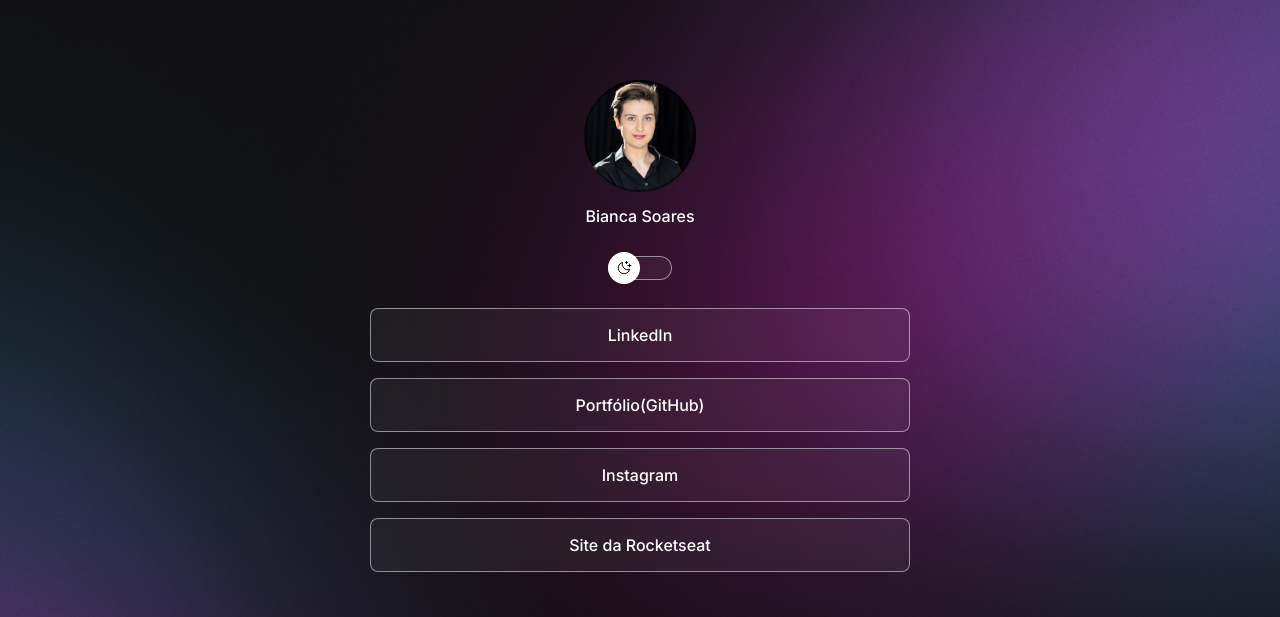
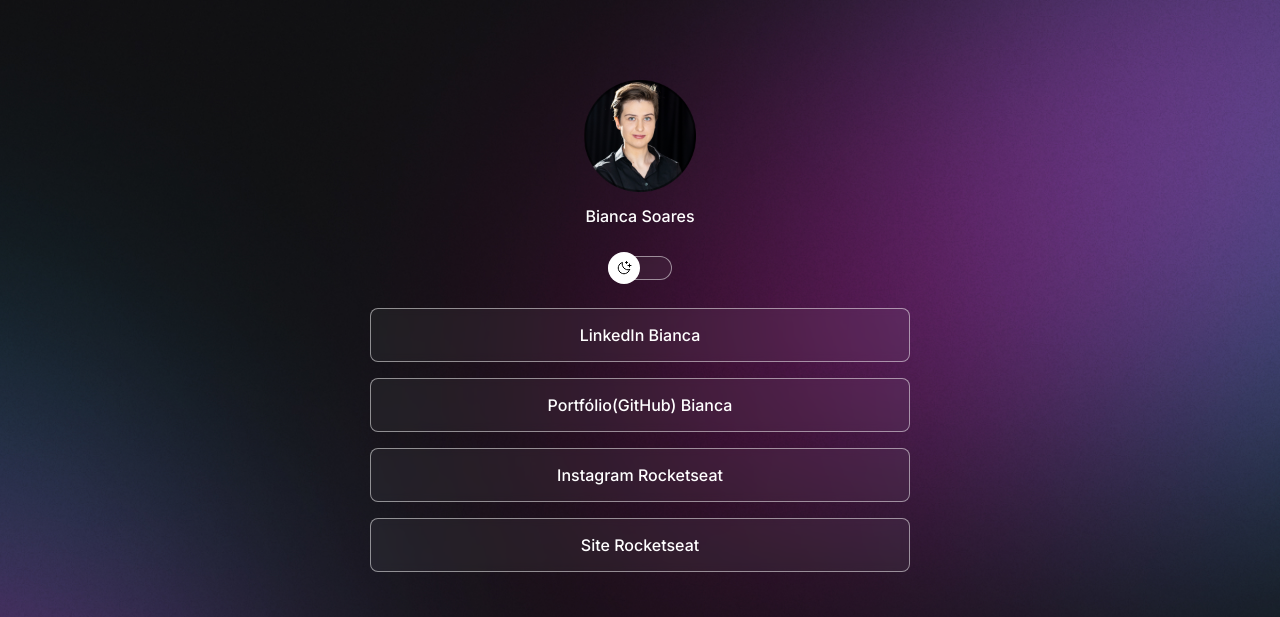
Before and after one commit to hsoaresbianca/Discover, a plain HTML site: page index.html in a window 1280 px wide. Shown: the top 617 px of the page. Drawn offline with nearby package versions, Linux system fonts and the light colour scheme.

Commit message:
changing links

```diff
--- a/index.html
+++ b/index.html
@@ -32,19 +32,19 @@
       <!-- lista com texto e links-->
       <ul>
         <li>
-          <a href="https://linkedin.com/in/hsoaresbianca/" target="_blank">LinkedIn</a>
+          <a href="https://linkedin.com/in/hsoaresbianca/" target="_blank">LinkedIn Bianca</a>
         </li>
 
         <li>
-          <a href="https://github.com/hsoaresbianca" target="_blank">Portfólio(GitHub)</a>
+          <a href="https://github.com/hsoaresbianca" target="_blank">Portfólio(GitHub) Bianca</a>
         </li>
 
         <li>
-          <a href="https://instagram.com/hsoaresbianca" target="_blank">Instagram</a>
+          <a href="https://instagram.com/rocketseat" target="_blank">Instagram Rocketseat</a>
         </li>
 
         <li>
-          <a href="https://rocketseat.com.br" target="_blank">Site da Rocketseat</a>
+          <a href="https://rocketseat.com.br" target="_blank">Site Rocketseat</a>
         </li>
 
       </ul>
@@ -60,7 +60,7 @@
           <ion-icon name="logo-github"></ion-icon>
         </a>
 
-        <a href="https://instagram.com/hsoaresbianca" target="_blank">
+        <a href="https://instagram.com/rocketseat" target="_blank">
           <ion-icon name="logo-instagram"></ion-icon>
         </a>
 
```
